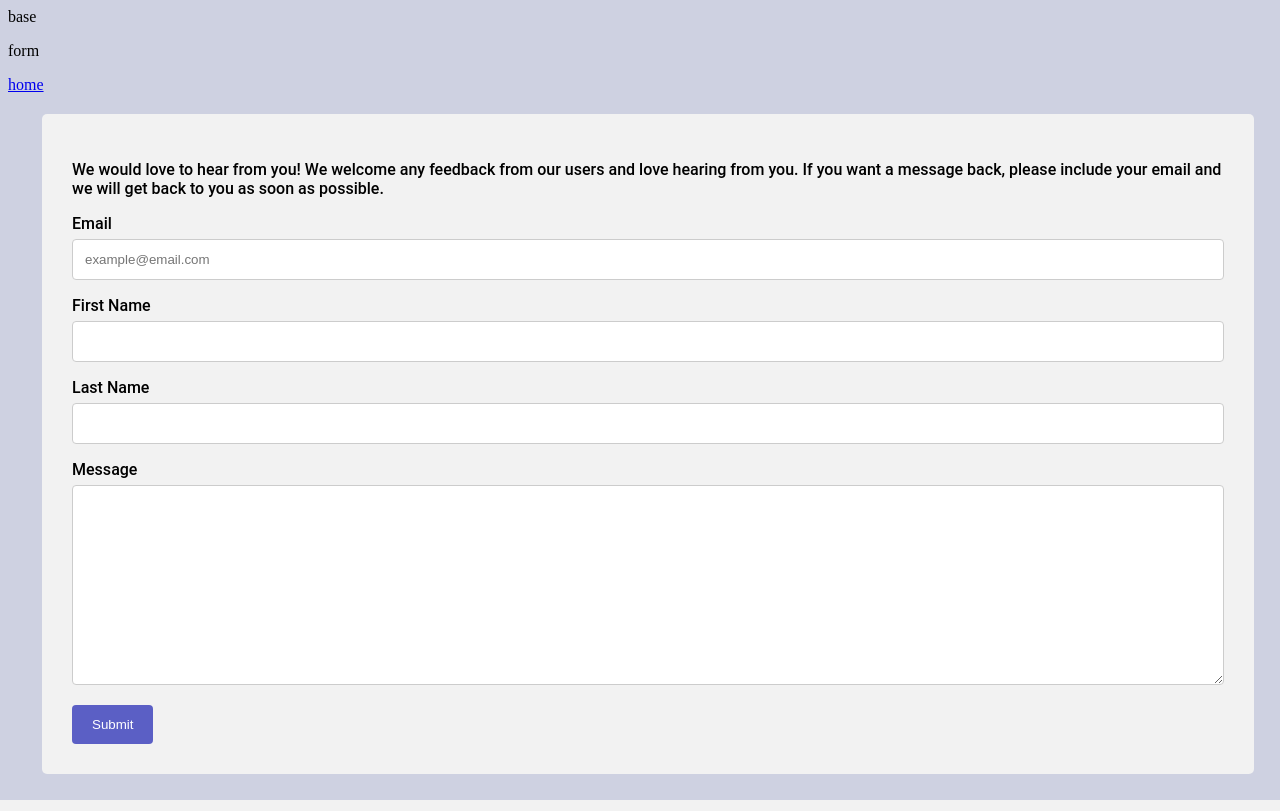
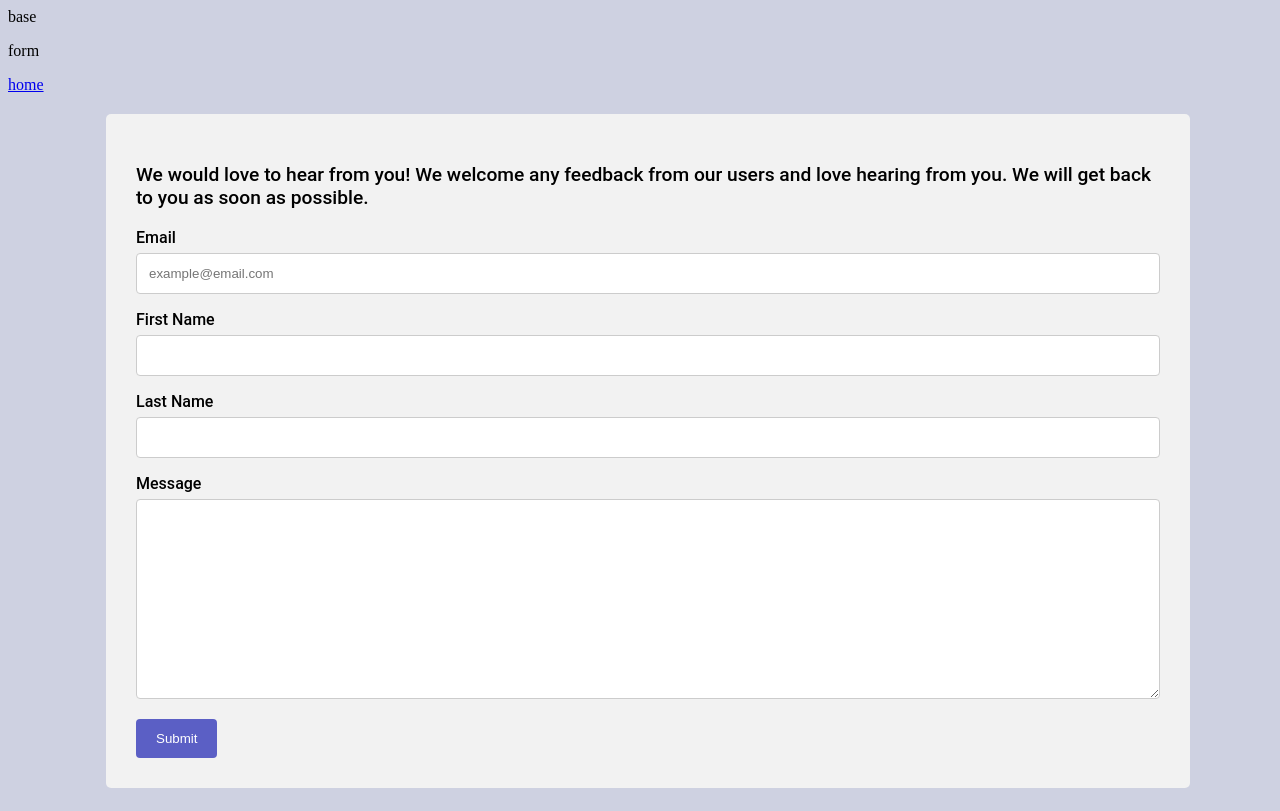
Before and after one commit to katelync12/budgetRoyale, a Django app: page /form/ in a window 1280 px wide. Run offline with Django 4.2, Linux system fonts and the light colour scheme; the visitor is signed in with stand-in values (Sample User, id 1).

Commit message:
modified the form a bit

```diff
--- a/my_app/templates/form.html
+++ b/my_app/templates/form.html
@@ -10,15 +10,15 @@
 
 <p><a href="{% url 'home' %}">home</a></p>
 
-<div class="container container2" id="contact-form">
+<div class="container container2" id="contact-form" style="width: 80%">
     <form target="_blank" action="https://formsubmit.co/bfa3bce97254265ea1f94a8ea13b7cb3" method="POST">
-        <p>We would love to hear from you! We welcome any feedback from our users and love hearing from you. If you want a message back, please include your email and we will get back to you as soon as possible.</p>
+        <p style="font-size: 1.2em; font-weight: 530">We would love to hear from you! We welcome any feedback from our users and love hearing from you. We will get back to you as soon as possible.</p>
 
         <label for="email" id="contact-title">Email</label>
-        <input type="email" name="email" class="form-control" id="fname" name="firstname" placeholder="example@email.com">
+        <input type="email" name="email" class="form-control" id="fname" name="firstname" placeholder="example@email.com" required>
 
         <label for="fname" id="contact-title">First Name</label>
-        <input type="text" class="form-control" id="fname" name="firstname" placeholder="">
+        <input type="text" class="form-control" id="fname" name="firstname" placeholder="" required>
 
         <label for="lname" id="contact-title">Last Name</label>
         <input type="text" class="form-control" id="lname" name="lastname" placeholder="">
@@ -26,7 +26,12 @@
         <label for="subject" id="contact-title">Message</label>
         <textarea type="email" name="subject" class="form-control" id="subject" placeholder="" style="height:200px" required></textarea>
 
-        <input type="hidden" name="_autoresponse" value="Thank you for submitting a contact us form! We will get back to you as soon as possible. Here is a copy of your response.">
+        <input type="hidden" name="_autoresponse" value="Thank you for submitting a contact us form for Budget Royale! We will get back to you as soon as we can.">
+
+        <input type="hidden" name="_subject" value="Budget Royale Contact Form Submission">
+
+        <!--Route back to the home page or wherever after the user submits the form-->
+        <!--<input type="hidden" name="_next" value="https://yourdomain.co/thanks.html">-->
 
         <input type="submit" value="Submit">
 
```
Also changed, not shown: 1 other file.
